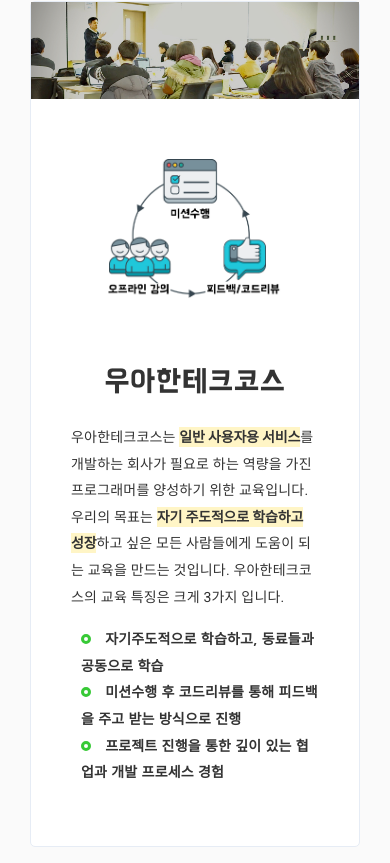
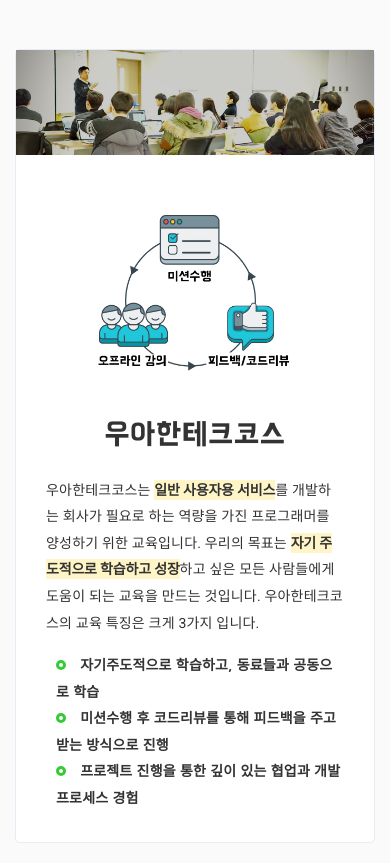
Before and after one commit to woowacourse/woowacourse.github.io, a plain HTML site: page index.html in a window 390 px wide. Shown: the part 1061-1924 px from the top of the page. Drawn offline with nearby package versions, Linux system fonts and the light colour scheme; some packages are replaced by stand-ins of ours; a script that the page names is missing; a web font is replaced by a local one.

Commit message:
fix(index.html): Fix introduce card because of firfox's responsive error

```diff
--- a/css/index.css
+++ b/css/index.css
@@ -1,5 +1,19 @@
+.introduce-card-mobile-container {
+    display: none;
+}
+
 @media only screen and (max-width:480px){
     .about-cover .cover-img {
         background-image: url("/images/default/bg-star-mobile.jpeg") !important;
     }
 }
+
+@media only screen and (max-width:750px){
+    .introduce-card-mobile-container {
+        display: block;
+    }
+
+    .introduce-card-desktop-container {
+        display: none;
+    }
+}
--- a/index.html
+++ b/index.html
@@ -110,7 +110,7 @@
                 </div>
             </div>
 
-            <div class="col-md-11 mx-auto">
+            <div class="introduce-card-desktop-container col-md-11 mx-auto">
                 <div class="card">
                     <div class="card-media mrg-btm-30">
                         <img class="tdd-lecture-img img-responsive overlay-dark bg" src="/images/pages/index/tdd_lecture.jpg" alt="">
@@ -147,6 +147,37 @@
                                 </div>
                             </div>
                         </div>
+                    </div>
+                </div>
+            </div>
+
+            <div class="introduce-card-mobile-container width-100 my-5">
+                <div class="card">
+                    <div class="card-media">
+                        <img class="img-responsive" src="/images/pages/index/tdd_lecture.jpg" alt="">
+                    </div>
+                    <div class="card-block">
+                        <img class="width-65 mx-auto mrg-vertical-30 d-block" src="/images/pages/index/cycle.jpg" />
+                        <h1 class="mrg-btm-20 pdd-top-10 font-size-30 text-center text-semibold">우아한테크코스</h1>
+                        <p class="markdown">
+                            우아한테크코스는 <strong><b>일반 사용자용 서비스</b></strong>를 개발하는 회사가 필요로 하는 역량을 가진 프로그래머를 양성하기 위한 교육입니다.
+                            우리의 목표는 <strong><b>자기 주도적으로 학습하고 성장</b></strong>하고 싶은 모든 사람들에게 도움이 되는 교육을 만드는 것입니다.
+                            우아한테크코스의 교육 특징은 크게 3가지 입니다.
+                        </p>
+                        <ul class="lh-1-9 list-style-none pdd-left-10">
+                            <li>
+                                <span class="bullet success"></span>
+                                <span class="text-bold pdd-left-10"> 자기주도적으로 학습하고, 동료들과 공동으로 학습</span>
+                            </li>
+                            <li>
+                                <span class="bullet success"></span>
+                                <span class="text-bold pdd-left-10"> 미션수행 후 코드리뷰를 통해 피드백을 주고 받는 방식으로 진행</span>
+                            </li>
+                            <li>
+                                <span class="bullet success"></span>
+                                <span class="text-bold pdd-left-10"> 프로젝트 진행을 통한 깊이 있는 협업과 개발 프로세스 경험</span>
+                            </li>
+                        </ul>
                     </div>
                 </div>
             </div>
```
